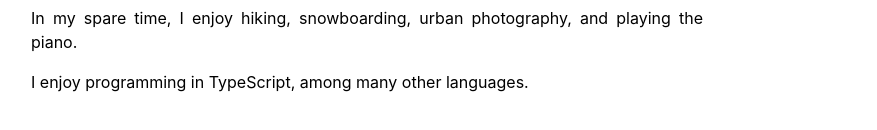
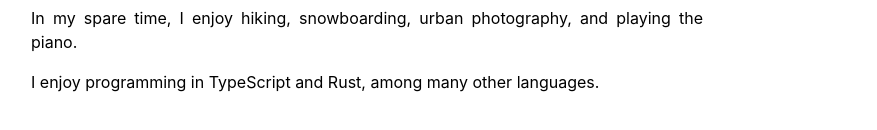
Before and after one commit to vic-lsh/vli, a Next.js app: page / in a window 1280 px wide. Shown: the part 538-668 px from the top of the page, without its empty margins (273-1150 px from the left). Built offline with nearby package versions, Linux system fonts and the light colour scheme.

Commit message:
add rust to list of fav languages

```diff
--- a/pages/index.tsx
+++ b/pages/index.tsx
@@ -59,7 +59,7 @@ const PersonalIntro = () => {
   and playing the piano.`}
       </p>
       <p className="text-justify">
-        I enjoy programming in TypeScript, among many other languages.
+        I enjoy programming in TypeScript and Rust, among many other languages.
       </p>
     </div>
   );
```
